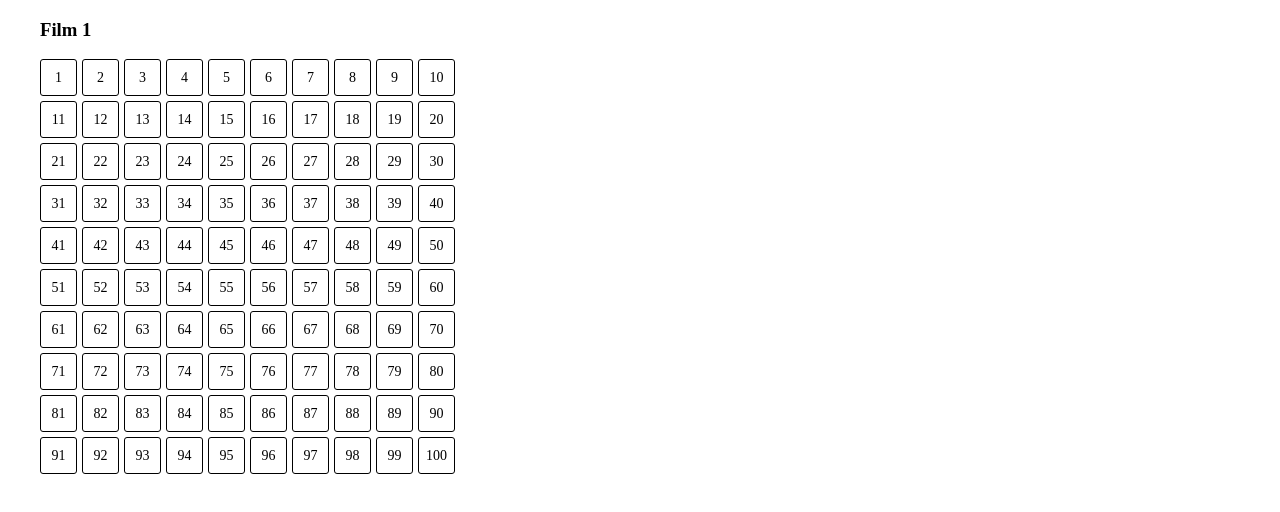
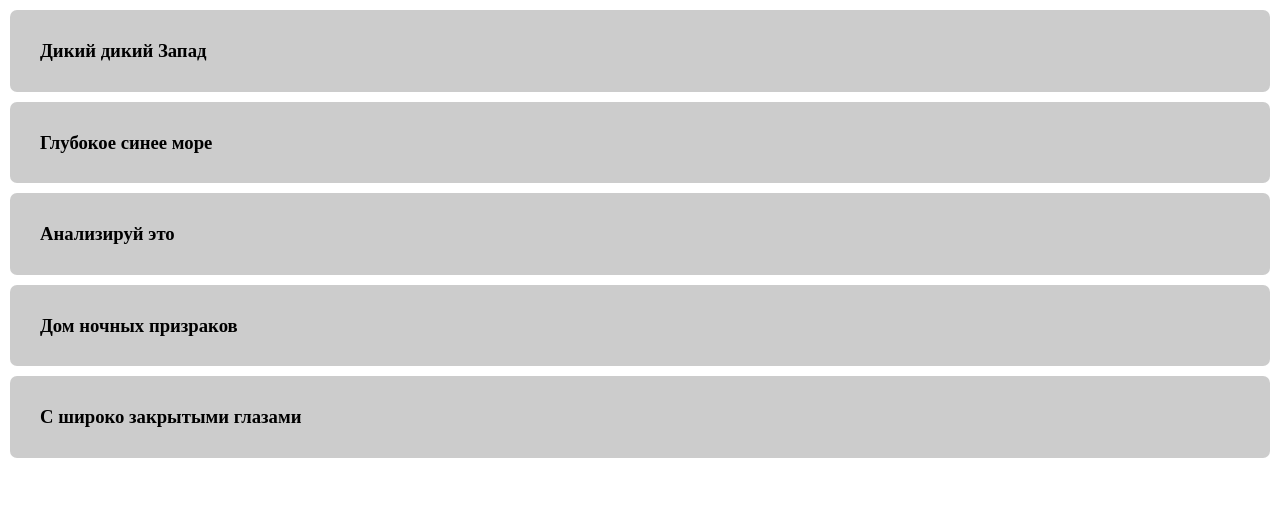
Before and after one commit to clockfake/cinema, a React app: page / in a window 1280 px wide. Shown: the top 512 px of the page. Built offline with nearby package versions, Linux system fonts and the light colour scheme.

Commit message:
made film select

```diff
--- a/css/global.css
+++ b/css/global.css
@@ -28,3 +28,14 @@ body {
 .seats-list__seat--taken {
   background-color: yellow;
 }
+
+.seats-list__hidden {
+  display: none;
+}
+
+.session__heading {
+  margin: 10px;
+  padding: 30px;
+  background-color: #ccc;
+  border-radius: 7px;
+}
--- /dev/null
+++ b/films_name.json
@@ -0,0 +1 @@
+[{"status": 1, "slug": "дикийдикийзапад", "name": "Дикий дикий Запад", "imdb_id": 120891, "name_id": 46400, "type": 2, "id": 7}, {"status": 1, "slug": "wildwildwest", "name": "Wild Wild West", "imdb_id": 120891, "name_id": 2, "type": 1, "id": 7}, {"status": 1, "slug": "глубокоесинееморе", "name": "Глубокое синее море", "imdb_id": 149261, "name_id": 3, "type": 2, "id": 8}, {"status": 1, "slug": "deepbluesea", "name": "Deep Blue Sea", "imdb_id": 149261, "name_id": 4, "type": 1, "id": 8}, {"status": 1, "slug": "анализируйэто", "name": "Анализируй это", "imdb_id": 122933, "name_id": 5, "type": 2, "id": 9}, {"status": 1, "slug": "analyzethis", "name": "Analyze This", "imdb_id": 122933, "name_id": 6, "type": 1, "id": 9}, {"status": 1, "slug": "домночныхпризраков", "name": "Дом ночных призраков", "imdb_id": 185371, "name_id": 7, "type": 2, "id": 10}, {"status": 1, "slug": "houseonhauntedhill", "name": "House On Haunted Hill", "imdb_id": 185371, "name_id": 8, "type": 1, "id": 10}, {"status": 1, "slug": "сширокозакрытымиглазами", "name": "С широко закрытыми глазами", "imdb_id": 120663, "name_id": 9, "type": 2, "id": 11}, {"status": 1, "slug": "eyeswideshut", "name": "Eyes Wide Shut", "imdb_id": 120663, "name_id": 10, "type": 1, "id": 11}]
--- a/index.html
+++ b/index.html
@@ -5,7 +5,7 @@
     <meta name="viewport" content="width=device-width, initial-scale=1, shrink-to-fit=no">
     <link href="./css/normalize.css" rel="stylesheet" type="text/css">
     <link href="./css/global.css" rel="stylesheet" type="text/css">
-    <title>Everlasting thread</title>
+    <title>Cinema ticket booking service</title>
   </head>
   <body>
     <div id="root"></div>
--- a/src/App.js
+++ b/src/App.js
@@ -1,15 +1,26 @@
 import React from 'react';
 import Session from './components/Session.js';
+import filmsjson from '../films_name.json';
 
 export default class App extends React.Component {
   constructor(props) {
     super(props);
     this.state= {
-      sessions: [{
-        name: 'Film 1',
-        seats: Array(100).fill(false)
-      }]
+      sessions: [],
+      activeSeatsList: null
     }
+  }
+
+  componentWillMount() {
+    let filmsList = filmsjson.map( (i,index) => {
+      return {
+        name: i.name,
+        seats: Array(100).fill(null)
+      }
+    }).filter((i,index) => index%2==0);
+    this.setState({
+      sessions: filmsList
+    });
   }
 
   handleClick(seat,session_index) {
@@ -18,11 +29,22 @@ export default class App extends React.Component {
     this.setState({sessions: sessions})
   }
 
+  handleSelect(index) {
+    if (this.state.activeSeatsList == index) {
+      this.setState({activeSeatsList: null})} else {
+      this.setState({activeSeatsList: index})
+    }
+  }
+
   render() {
     return (
-      <ul>
-      {this.state.sessions.map((i,index) => <Session key={index} onClick={(idx) => this.handleClick(idx,index)} session={i} />)}
-      </ul>
+      <div>
+      {this.state.sessions.map((i,index) => {
+        const shouldShow = (index==this.state.activeSeatsList);
+        return (<Session key={index} onClick={(idx) => this.handleClick(idx,index)} onSelect={() => this.handleSelect(index)} shouldShow={shouldShow} session={i} />);
+      })
+      }
+      </div>
     );
   }
 }
--- a/src/components/SeatsList.js
+++ b/src/components/SeatsList.js
@@ -1,15 +1,12 @@
 import React from 'react';
 
 export default class SeatsList extends React.Component {
-  constructor(props) {
-    super(props);
-  }
+
   render() {
     return (
-      <ul className='seats-list'>
+      <ul className={this.props.shouldShow? 'seats-list' : 'seats-list__hidden'}>
         {this.props.seats.map( (i,index) => {
-            let seatTaken = i ? 'seats-list__seat seats-list__seat--taken' : 'seats-list__seat';
-            return (<li key={index} className={seatTaken} onClick={() => this.props.onClick(index)}> {index+1} </li>);
+            return (<li key={index} className={i ? 'seats-list__seat  seats-list__seat--taken' : 'seats-list__seat'} onClick={() => this.props.onClick(index)}> {index+1} </li>);
         })}
       </ul>);
   }
--- a/src/components/Session.js
+++ b/src/components/Session.js
@@ -7,9 +7,9 @@ export default class Session extends React.Component {
   }
 
   render() {
-    return <div>
-            <h3>{this.props.session.name}</h3>
-            <SeatsList seats={this.props.session.seats} onClick={(index) => this.props.onClick(index)} />
-           </div>;
+    return (<div>
+            <h3 className="session__heading" onClick={() => this.props.onSelect()}>{this.props.session.name}</h3>
+            <SeatsList shouldShow={this.props.shouldShow} seats={this.props.session.seats} onClick={(index) => this.props.onClick(index)} />
+           </div>);
   }
 }
```
Also changed, not shown: 1 other file (tests, documents, lock files or other folders).
